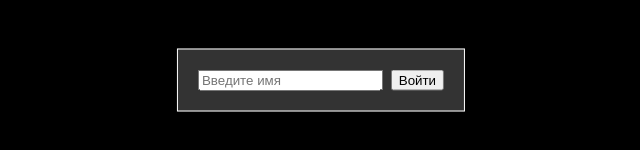
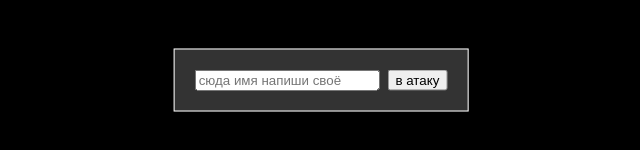
Before and after one commit to MyNeko1/GameServer, a website: page index.html in a window 1280 px wide. Shown: the part 320-470 px from the top of the page, 319-959 px from the left. Drawn offline with Linux system fonts and the light colour scheme.

Commit message:
Update index.html

```diff
--- a/index.html
+++ b/index.html
@@ -63,8 +63,8 @@
 </head>
 <body>
   <div id="login">
-    <input type="text" id="nameInput" placeholder="Введите имя" maxlength="10">
-    <button onclick="joinGame()">Войти</button>
+    <input type="text" id="nameInput" placeholder="сюда имя напиши своё" maxlength="10">
+    <button onclick="joinGame()">в атаку</button>
   </div>
   <div id="game">
     <canvas id="gameCanvas"></canvas>
```
